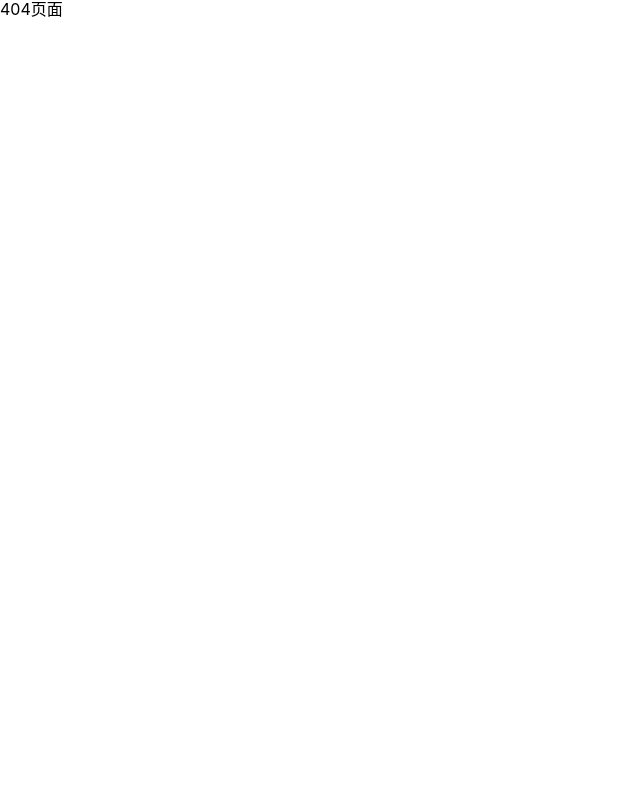
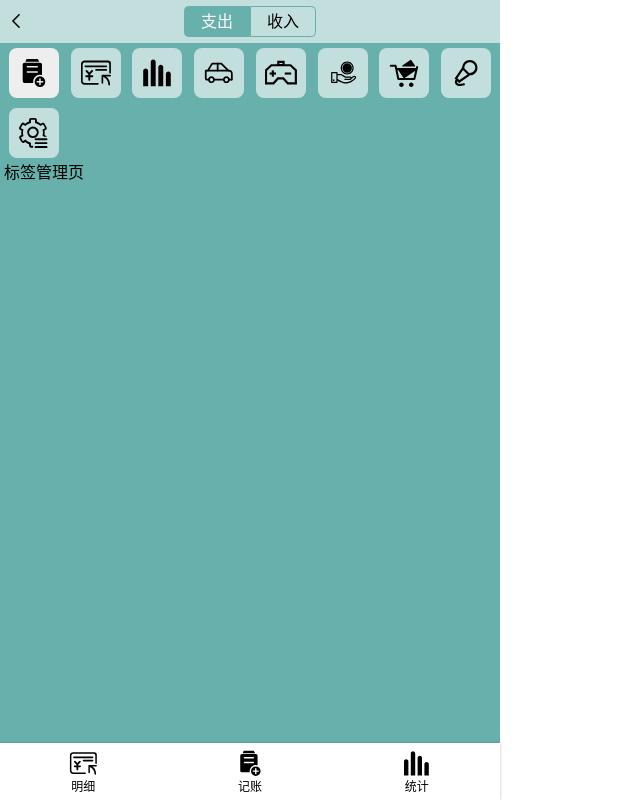
Before and after one commit to wh2887/-whale-wallet-react, a React app: page /category/manage in a window 1280 px wide. Shown: the whole page, without its empty margins (0-640 px from the left). Built offline with nearby package versions, Linux system fonts and the light colour scheme.

Commit message:
路由 /category/edit/:tag wip

```diff
--- a/src/App.tsx
+++ b/src/App.tsx
@@ -13,25 +13,25 @@ function App() {
     <>
       <Router>
         <Switch>
-          <Redirect from='/' to='details' exact/>
+          <Redirect exact from='/' to='details'/>
           <Route path="/details">
             <Details/>
           </Route>
-          <Route path="/money">
+          <Route exact path="/money">
             <Money/>
           </Route>
-          <Route path="/statistics">
-            <Statistics/>
-          </Route>
           // TODO
-          <Route path="/manage">
+          <Route exact path="/category/manage">
             <CategoryManage/>
           </Route>
-          <Route path="/add">
+          <Route exact path="/add">
             <CategoryAdd/>
           </Route>
-          <Route path="/edit">
+          <Route exact path="/category/edit/:tag">
             <CategoryEdit/>
+          </Route>
+          <Route exact path="/statistics">
+            <Statistics/>
           </Route>
           <Route path="*">
             <NotMatch/>
--- a/src/components/MyTopBar.tsx
+++ b/src/components/MyTopBar.tsx
@@ -2,6 +2,7 @@ import React, {FC} from 'react';
 import styled from 'styled-components';
 import MyIcon from './MyIcon';
 import {MyCategory} from './MyCategory';
+import {useHistory} from 'react-router-dom';
 
 const StyledTopBarWrapper = styled.div`
   display: flex;
@@ -32,10 +33,11 @@ type TopBarProp = {
 
 const MyTopBar: FC<TopBarProp> = (props) => {
   const {visibleBack, visibleButton} = props;
+  const history = useHistory();
 
   return (
     <StyledTopBarWrapper>
-      <StyledLeft>
+      <StyledLeft onClick={() => history.goBack()}>
         {visibleBack && <MyIcon name="left"/>}
       </StyledLeft>
       <MyCategory/>
--- a/src/pages/Money.tsx
+++ b/src/pages/Money.tsx
@@ -25,7 +25,7 @@ const Money: FC = () => {
     <>
       <MyLayout>
         <MyTopBar/>
-        <MyTags/>
+        <MyTags toggleLink={false}/>
         <MyInfoBar values={{note: selected.note, amount: selected.amount}} onChange={note => onChange({note})}/>
         <MyNumberPad values={selected.amount} onChange={amount => onChange({amount})}/>
       </MyLayout>
--- a/src/pages/money/MyTags.tsx
+++ b/src/pages/money/MyTags.tsx
@@ -1,4 +1,5 @@
 import React, {FC, useState} from 'react';
+import {Link, useHistory} from 'react-router-dom';
 import styled from 'styled-components';
 import MyIcon from '../../components/MyIcon';
 
@@ -14,7 +15,7 @@ const Wrapper = styled.ol`
   flex-wrap: wrap;
   justify-content: space-between;
   flex-direction: row;
-  > li{
+  > li,.link{
     width: 50px;
     height: 50px;
     border-radius: 8px;
@@ -34,18 +35,24 @@ const Wrapper = styled.ol`
 
 type TagProps = {
   className?: string,
+  toggleLink?: boolean
 }
 
 type TagList = string[]
 
-const MyTags: FC<TagProps> = (props) => {
+const MyTags: FC<TagProps> = ({toggleLink = true}) => {
   const [tagList] = useState<TagList>(['money', 'details', 'statistics', 'jiaotong', 'game', 'huankuan', 'gouwu', 'yule']);
   const [selectedTag, setSelectedTag] = useState('money');
+  const history = useHistory();
 
   const onToggleTag = (item: string) => {
     if (tagList.indexOf(item) >= 0 || item === 'manage') {
       setSelectedTag(() => item);
     }
+  };
+  const handleClick = (item: string) => {
+    onToggleTag(item);
+    toggleLink && history.push(`/category/edit/${item}`);
   };
 
   return (
@@ -55,20 +62,21 @@ const MyTags: FC<TagProps> = (props) => {
           tagList.map((item, index) =>
             <li
               key={index}
-              onClick={() => onToggleTag(item)}
+              onClick={() => handleClick(item)}
               className={selectedTag === item ? 'selected' : ''}
             >
               <MyIcon name={item} size='2em'/>
             </li>
           )
         }
+        <Link to={'/category/manage/'} className='link'>
           <li
             onClick={() => onToggleTag('manage')}
             className={selectedTag === 'manage' ? 'selected' : ''}
-
           >
             <MyIcon name='manage' size='2em'/>
           </li>
+        </Link>
         <li></li>
         <li></li>
         <li></li>
```
Lines whose indentation alone changed are shown as unchanged.
